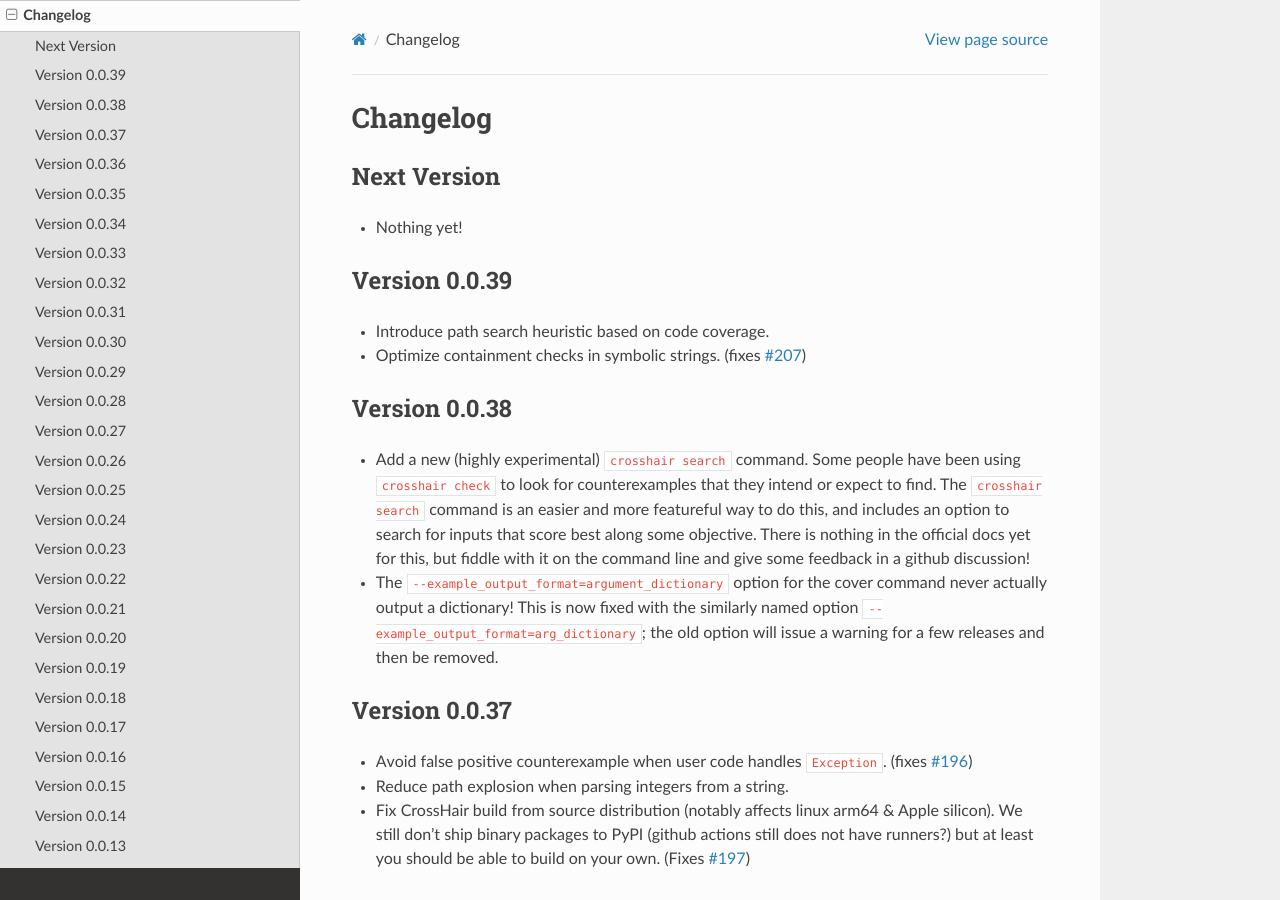
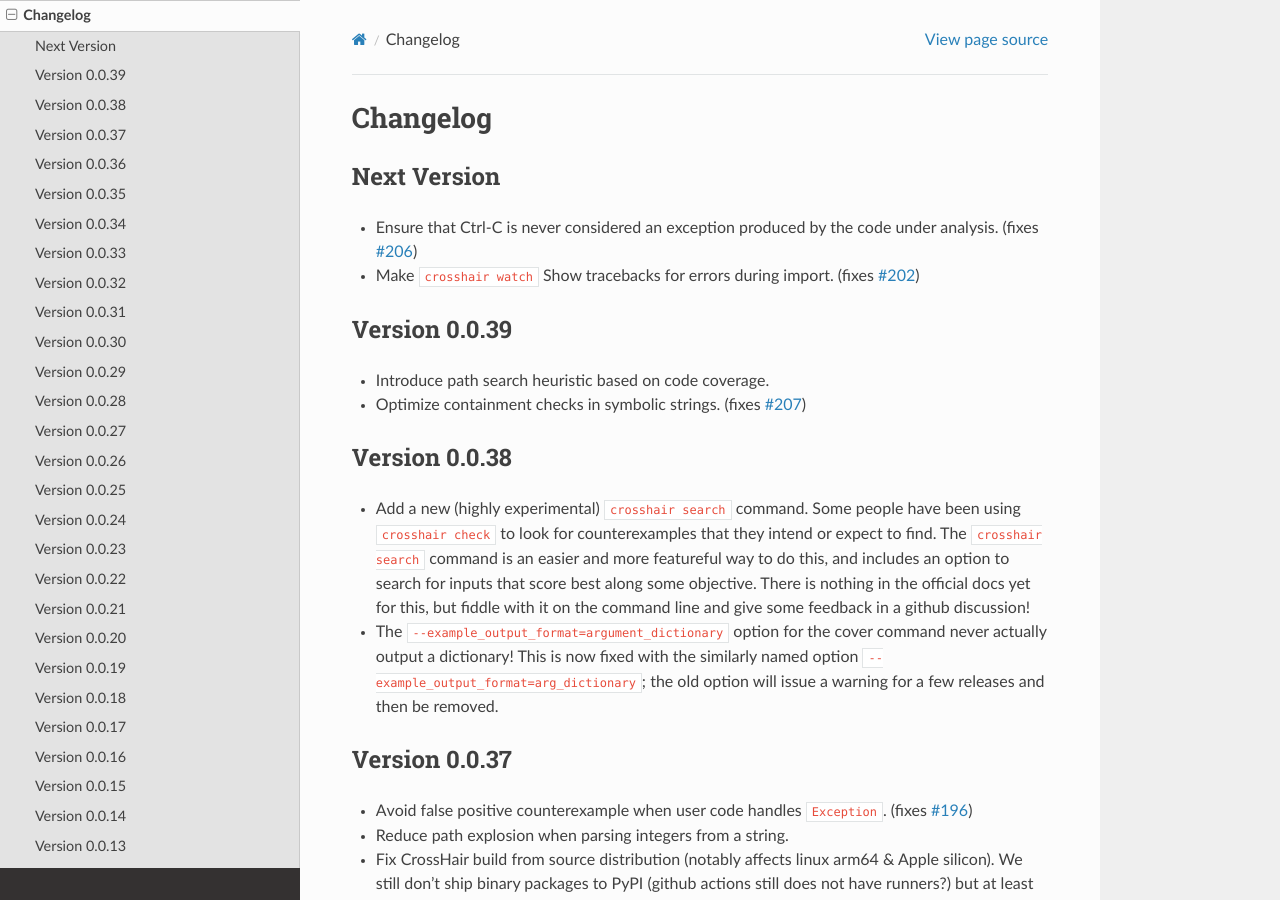
Before and after one commit to pschanely/CrossHair, a Sphinx documentation site: the page built from doc/source/changelog.rst, in a window 1280 px wide and 900 px high. Built offline with Sphinx 7.4.7 and the Read the Docs theme 2.0.0, drawn with Linux system fonts in a browser that asks for light colours; the version number is read from the project's files by our own code.

Commit message:
Update changelog

```diff
--- a/doc/source/changelog.rst
+++ b/doc/source/changelog.rst
@@ -6,7 +6,11 @@
 Next Version
 ------------
 
-* Nothing yet!
+* Ensure that Ctrl-C is never considered an exception produced by the code under
+  analysis.
+  (fixes `#206 <https://github.com/pschanely/CrossHair/issues/206>`__)
+* Make ``crosshair watch`` Show tracebacks for errors during import.
+  (fixes `#202 <https://github.com/pschanely/CrossHair/issues/202>`__)
 
 
 Version 0.0.39
```
